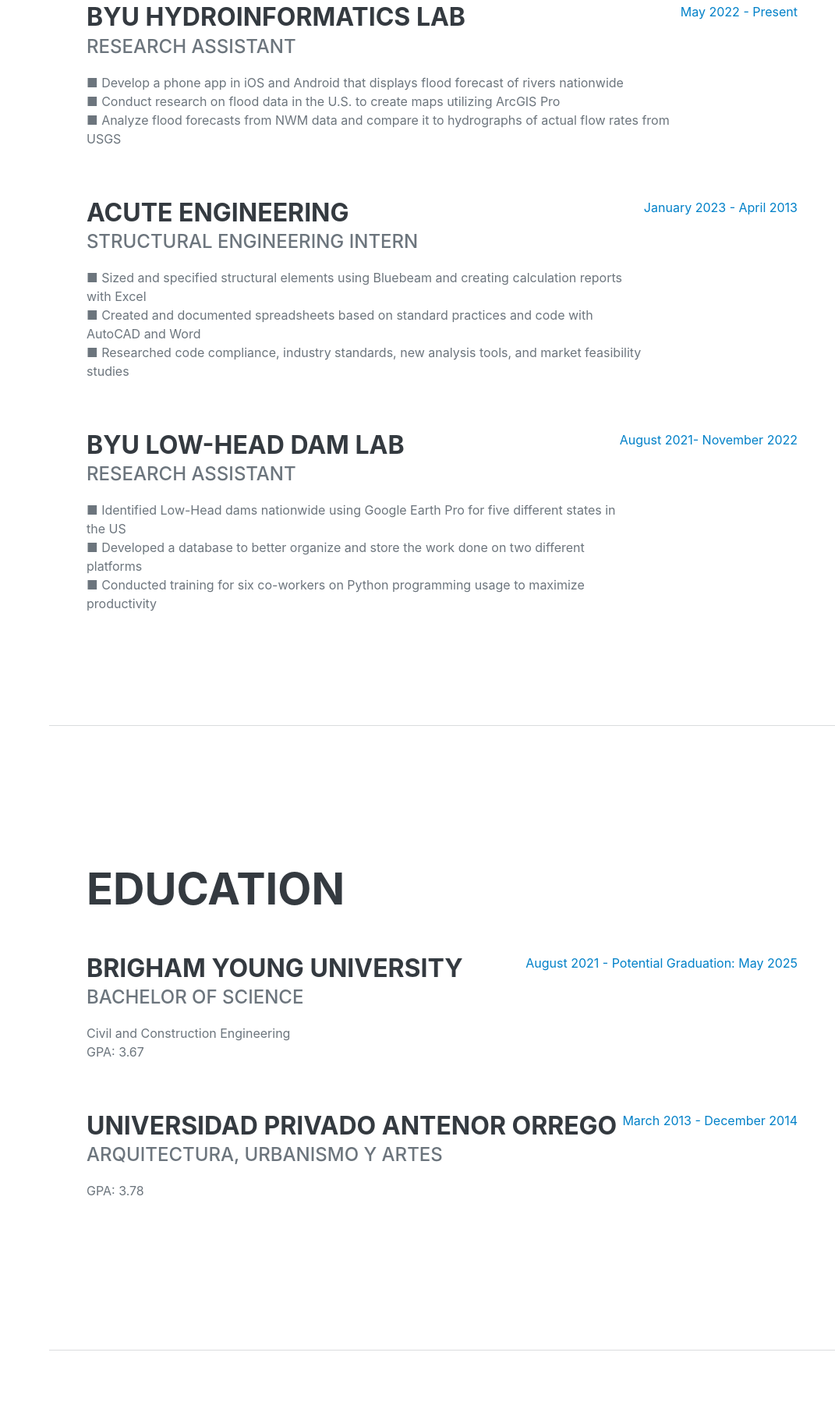
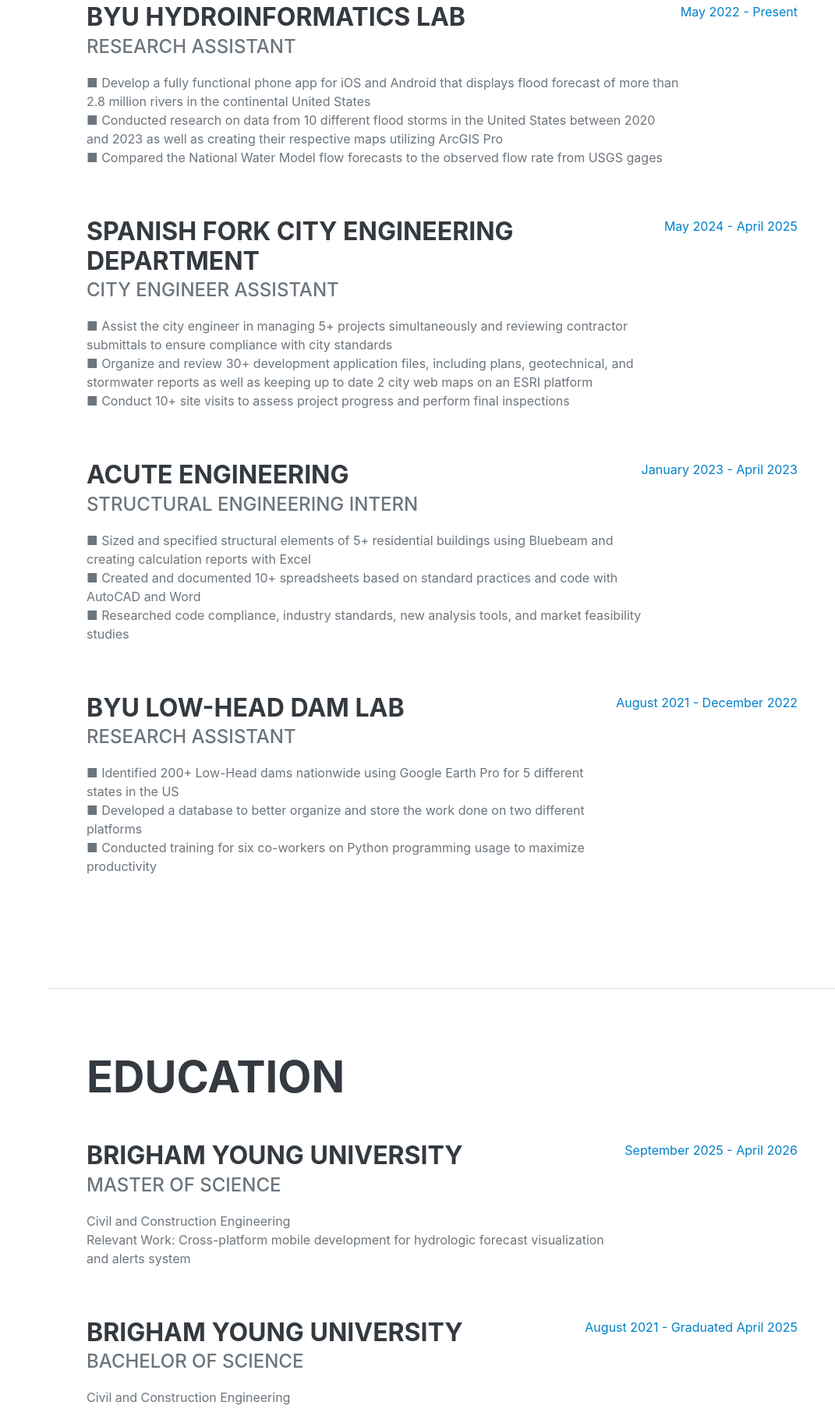
Before and after one commit to jersjar7/resume, a plain HTML site: page index.html in a window 1280 px wide. Shown: the part 993-2800 px from the top of the page at 78% size, without its empty margins (209-1280 px from the left). Drawn offline with nearby package versions, Linux system fonts and the light colour scheme; a web font is replaced by a local one.

Commit message:
Update index.html to summer 2025

```diff
--- a/index.html
+++ b/index.html
@@ -63,13 +63,13 @@
                         <span class="text-primary">Garcia</span>
                     </h1>
                     <div class="subheading mb-5">
-                        Provo, UT 84606 · (385) 201-8283 · <a href="mailto:jerson.7@icloud.com">jerson.7@icloud.com</a> <i class="fas fa-envelope"></i>
+                        Provo, UT 84606 · (385) 201-8283 · <a href="mailto:jerson01@byu.edu">jerson01@byu.edu</a> <i class="fas fa-envelope"></i>
                     </div>
-                    <p class="lead mb-5">I am native of Peru and a Junior Civil Engineering student at Brigham Young University. <br>
+                    <p class="lead mb-5">I am a native of Peru and a Master's student in Civil and Construction Engineering at Brigham Young University. <br>
                     As a student, I also serve as the Technology chair of BYU ASCE and as an active member of the BYU Steel Bridge Club. <br>
-                    Currently, I work as a research assistant at the hydro-informatics lab of BYU. My work in the hydro-informatics lab helps me be more familiar with programming languages and work on developing apps for IOS and Android.</p>
+                    Currently, I work as a research assistant at the Hydroinformatics Lab of BYU, where I focus on cross-platform mobile development for hydrologic forecast visualization and alerts systems.</p>
                     <div class="social-icons">
-                        <a class="social-icon" href="https://www.linkedin.com/in/jerson-garcia-24b3a1200/" target="_blank"><i class="fab fa-linkedin-in"></i></a>
+                        <a class="social-icon" href="https://www.linkedin.com/in/jersonjgarcia/" target="_blank"><i class="fab fa-linkedin-in"></i></a>
                         <a class="social-icon" href="https://github.com/jersjar7" target="_blank"><i class="fab fa-github"></i></a>
                         <a class="social-icon" href="https://www.instagram.com/jerson_engineeringblog/" target="_blank"><i class="fab fa-instagram"></i></a>
                     </div>
@@ -84,31 +84,43 @@
                         <div class="flex-grow-1">
                             <h3 class="mb-0">BYU Hydroinformatics Lab</h3>
                             <div class="subheading mb-3">Research Assistant</div>
-                            <p> ■ Develop a phone app in iOS and Android that displays flood forecast of rivers nationwide<br>
-                                ■ Conduct research on flood data in the U.S. to create maps utilizing ArcGIS Pro<br>
-                                ■ Analyze flood forecasts from NWM data and compare it to hydrographs of actual flow rates from USGS</p>
+                            <p> ■ Develop a fully functional phone app for iOS and Android that displays flood forecast of more than 2.8 million rivers in the continental United States<br>
+                                ■ Conducted research on data from 10 different flood storms in the United States between 2020 and 2023 as well as creating their respective maps utilizing ArcGIS Pro<br>
+                                ■ Compared the National Water Model flow forecasts to the observed flow rate from USGS gages</p>
                         </div>
                         <div class="flex-shrink-0"><span class="text-primary">May 2022 - Present</span></div>
                     </div>
                     <div class="d-flex flex-column flex-md-row justify-content-between mb-5">
                         <div class="flex-grow-1">
+                            <h3 class="mb-0">Spanish Fork City Engineering Department</h3>
+                            <div class="subheading mb-3">City Engineer Assistant</div>
+                            <p> ■ Assist the city engineer in managing 5+ projects simultaneously and reviewing contractor submittals to ensure compliance with city standards<br>
+                                ■ Organize and review 30+ development application files, including plans, geotechnical, and stormwater reports as well as keeping up to date 2 city web maps on an ESRI platform<br>
+                                ■ Conduct 10+ site visits to assess project progress and perform final inspections</p>
+                        </div>
+                        <div class="flex-shrink-0"><span class="text-primary">May 2024 - April 2025</span></div>
+                    </div>
+                    <div class="d-flex flex-column flex-md-row justify-content-between mb-5">
+                        <div class="flex-grow-1">
                             <h3 class="mb-0">Acute Engineering </h3>
                             <div class="subheading mb-3">Structural Engineering Intern</div>
-                            <p> ■ Sized and specified structural elements using Bluebeam and creating calculation reports with Excel<br>
-                                ■ Created and documented spreadsheets based on standard practices and code with AutoCAD and Word<br>
+                            <p> ■ Sized and specified structural elements of 5+ residential buildings using Bluebeam and creating calculation reports with Excel<br>
+                                ■ Created and documented 10+ spreadsheets based on standard practices and code with AutoCAD and Word<br>
                                 ■ Researched code compliance, industry standards, new analysis tools, and market feasibility studies</p>
                         </div>
-                        <div class="flex-shrink-0"><span class="text-primary">January 2023 - April 2013</span></div>
+                        <div class="flex-shrink-0"><span class="text-primary">January 2023 - April 2023</span></div>
                     </div>
                     <div class="d-flex flex-column flex-md-row justify-content-between mb-5">
                         <div class="flex-grow-1">
                             <h3 class="mb-0">BYU Low-Head Dam Lab </h3>
                             <div class="subheading mb-3">Research Assistant</div>
-                            <p> ■ Identified Low-Head dams nationwide using Google Earth Pro for five different states in the US<br>
+                            <p> ■ Identified 200+ Low-Head dams nationwide using Google Earth Pro for 5 different states in the US<br>
                                 ■ Developed a database to better organize and store the work done on two different platforms<br>
                                 ■ Conducted training for six co-workers on Python programming usage to maximize productivity</p>
                         </div>
-                        <div class="flex-shrink-0"><span class="text-primary">August 2021- November 2022</span></div>
+                        <div class="flex-shrink-0"><span class="text-primary">August 2021 - December 2022</span></div>
+                    </div>
+                </div>
             </section>
             <hr class="m-0" />
             <!-- Education-->
@@ -118,11 +130,20 @@
                     <div class="d-flex flex-column flex-md-row justify-content-between mb-5">
                         <div class="flex-grow-1">
                             <h3 class="mb-0">Brigham Young University</h3>
+                            <div class="subheading mb-3">Master of Science</div>
+                            <div>Civil and Construction Engineering</div>
+                            <p>Relevant Work: Cross-platform mobile development for hydrologic forecast visualization and alerts system</p>
+                        </div>
+                        <div class="flex-shrink-0"><span class="text-primary">September 2025 - April 2026</span></div>
+                    </div>
+                    <div class="d-flex flex-column flex-md-row justify-content-between mb-5">
+                        <div class="flex-grow-1">
+                            <h3 class="mb-0">Brigham Young University</h3>
                             <div class="subheading mb-3">Bachelor of Science</div>
                             <div>Civil and Construction Engineering</div>
-                            <p>GPA: 3.67</p>
+                            <p>Relevant Course Work: Hydrologic Modeling, Hydraulic Engineering, and Computer Programming</p>
                         </div>
-                        <div class="flex-shrink-0"><span class="text-primary">August 2021 - Potential Graduation: May 2025</span></div>
+                        <div class="flex-shrink-0"><span class="text-primary">August 2021 - Graduated April 2025</span></div>
                     </div>
                     <div class="d-flex flex-column flex-md-row justify-content-between">
                         <div class="flex-grow-1">
@@ -165,8 +186,13 @@
                         <li class="list-inline-item"><img src="assets/img/chatgpt.png" alt="Chat GPT Open AI"></li>
                         <li class="list-inline-item"><img src="assets/img/bard.png" alt="Bard Google Assistant"></li>
                     </ul>
+                    <div class="subheading mb-3">Certifications & Additional Skills</div>
+                    <p>■ FAA Certified Drone Pilot<br>
+                       ■ Proficient in: WMS, ArcGIS Pro, Civil 3D, AutoCAD, Revit, Bluebeam, and Python<br>
+                       ■ Fluent in: Spanish</p>
+                </div>
             </section>
-
+            <hr class="m-0" />
             <!-- Awards-->
             <section class="resume-section" id="awards">
                 <div class="resume-section-content">
```
